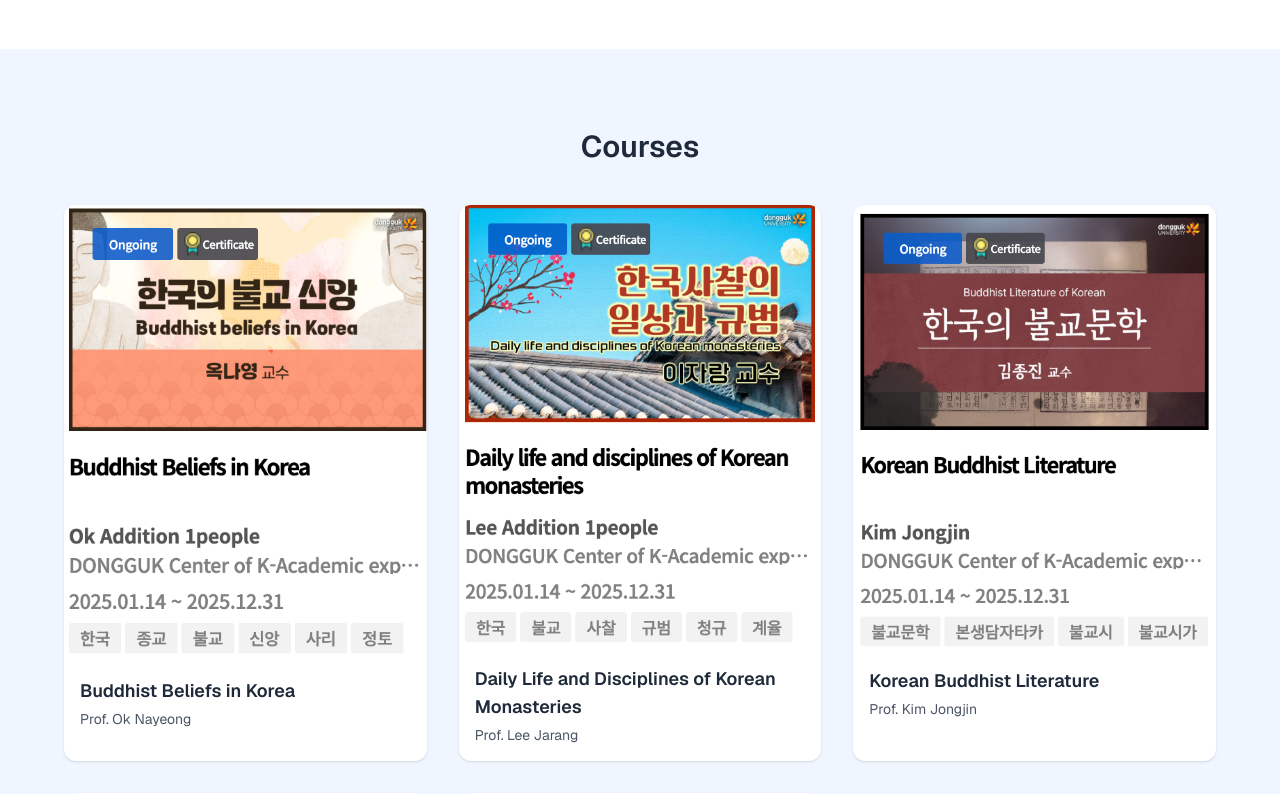
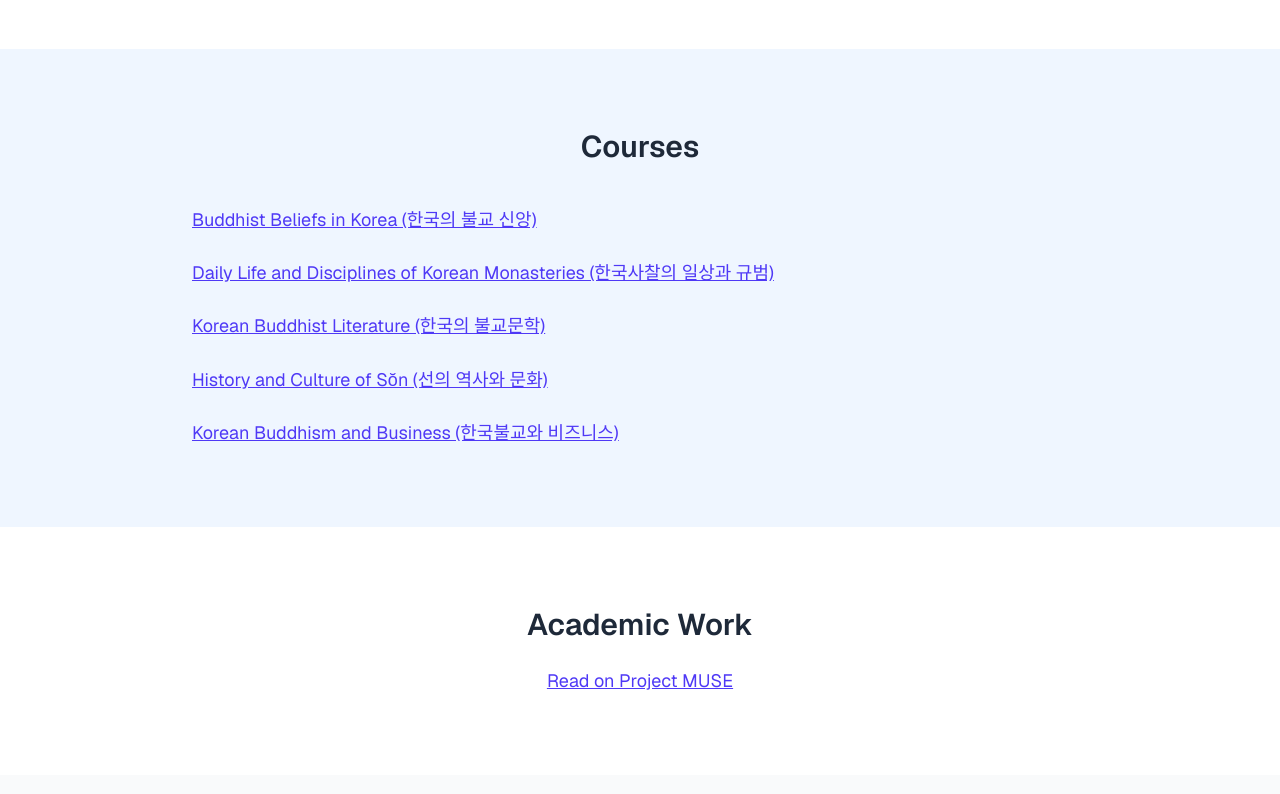
Before and after one commit to omatty123/translation_website, a Next.js app: page / in a window 1280 px wide. Shown: the part 1360-2154 px from the top of the page. Built offline with nearby package versions, Linux system fonts and the light colour scheme.

Commit message:
Update page.tsx

```diff
--- a/app/page.tsx
+++ b/app/page.tsx
@@ -93,28 +93,59 @@ export default function Home() {
       </section>
 
       {/* Courses */}
-      <section className="py-20 px-6 bg-blue-50">
-        <div className="max-w-6xl mx-auto">
-          <h2 className="text-3xl font-semibold text-center mb-10">Courses</h2>
-          <div className="grid grid-cols-1 md:grid-cols-2 lg:grid-cols-3 gap-8">
-            {[
-              { title: "Buddhist Beliefs in Korea", prof: "Prof. Ok Nayeong", img: beliefsImg },
-              { title: "Daily Life and Disciplines of Korean Monasteries", prof: "Prof. Lee Jarang", img: monasteriesImg },
-              { title: "Korean Buddhist Literature", prof: "Prof. Kim Jongjin", img: literatureImg },
-              { title: "History and Culture of Sŏn", prof: "Prof. Cho Myung-je", img: songImg },
-              { title: "Korean Buddhism and Business", prof: "Prof. Cho Ki-ryong", img: businessImg },
-            ].map(({ title, prof, img }, idx) => (
-              <div key={idx} className="bg-white rounded-xl overflow-hidden shadow hover:shadow-md transition">
-                <Image src={img} alt={title} className="w-full object-cover" />
-                <div className="p-4 space-y-1">
-                  <h3 className="font-semibold text-lg">{title}</h3>
-                  <p className="text-sm text-gray-600">{prof}</p>
-                </div>
-              </div>
-            ))}
-          </div>
-        </div>
-      </section>
+      {/* Courses */}
+<section className="py-20 px-6 bg-blue-50">
+  <div className="max-w-4xl mx-auto text-center">
+    <h2 className="text-3xl font-semibold mb-10">Courses</h2>
+    <ul className="space-y-6 text-lg leading-relaxed text-left">
+      <li>
+        <a
+          href="https://www.kmooc.kr/view/course/detail/15060?tm=20250413071136"
+          className="text-indigo-600 underline hover:text-indigo-800"
+          target="_blank"
+        >
+          Buddhist Beliefs in Korea (한국의 불교 신앙)
+        </a>
+      </li>
+      <li>
+        <a
+          href="https://www.kmooc.kr/view/course/detail/15064?tm=20250413074914"
+          className="text-indigo-600 underline hover:text-indigo-800"
+          target="_blank"
+        >
+          Daily Life and Disciplines of Korean Monasteries (한국사찰의 일상과 규범)
+        </a>
+      </li>
+      <li>
+        <a
+          href="https://www.kmooc.kr/view/course/detail/13246?tm=20250413071115"
+          className="text-indigo-600 underline hover:text-indigo-800"
+          target="_blank"
+        >
+          Korean Buddhist Literature (한국의 불교문학)
+        </a>
+      </li>
+      <li>
+        <a
+          href="https://www.kmooc.kr/view/course/detail/13251?tm=20250413074824"
+          className="text-indigo-600 underline hover:text-indigo-800"
+          target="_blank"
+        >
+          History and Culture of Sŏn (선의 역사와 문화)
+        </a>
+      </li>
+      <li>
+        <a
+          href="https://www.kmooc.kr/view/course/detail/13254?tm=20250413071035"
+          className="text-indigo-600 underline hover:text-indigo-800"
+          target="_blank"
+        >
+          Korean Buddhism and Business (한국불교와 비즈니스)
+        </a>
+      </li>
+    </ul>
+  </div>
+</section>
 
       {/* Article */}
       <section className="py-20 px-6 bg-white">
```
